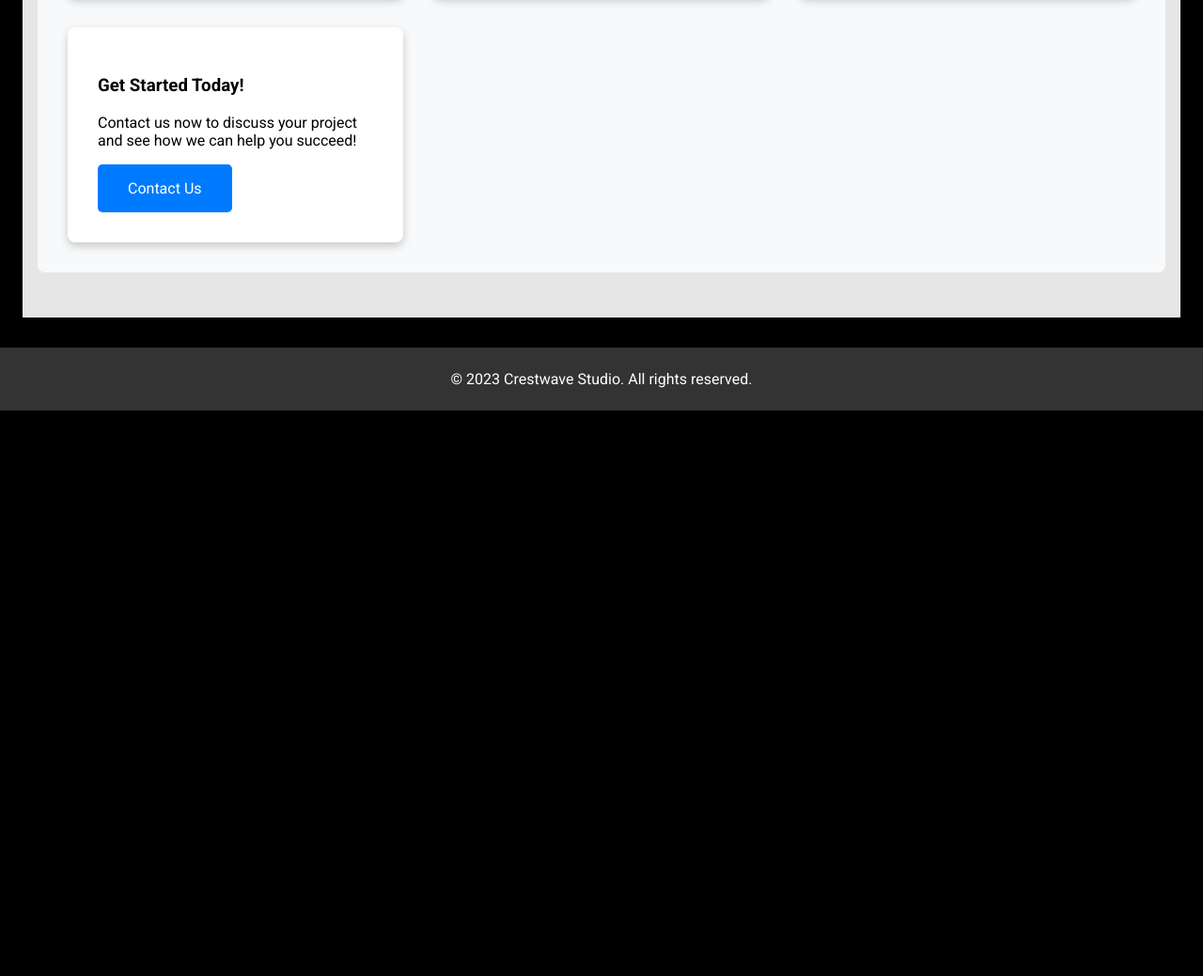
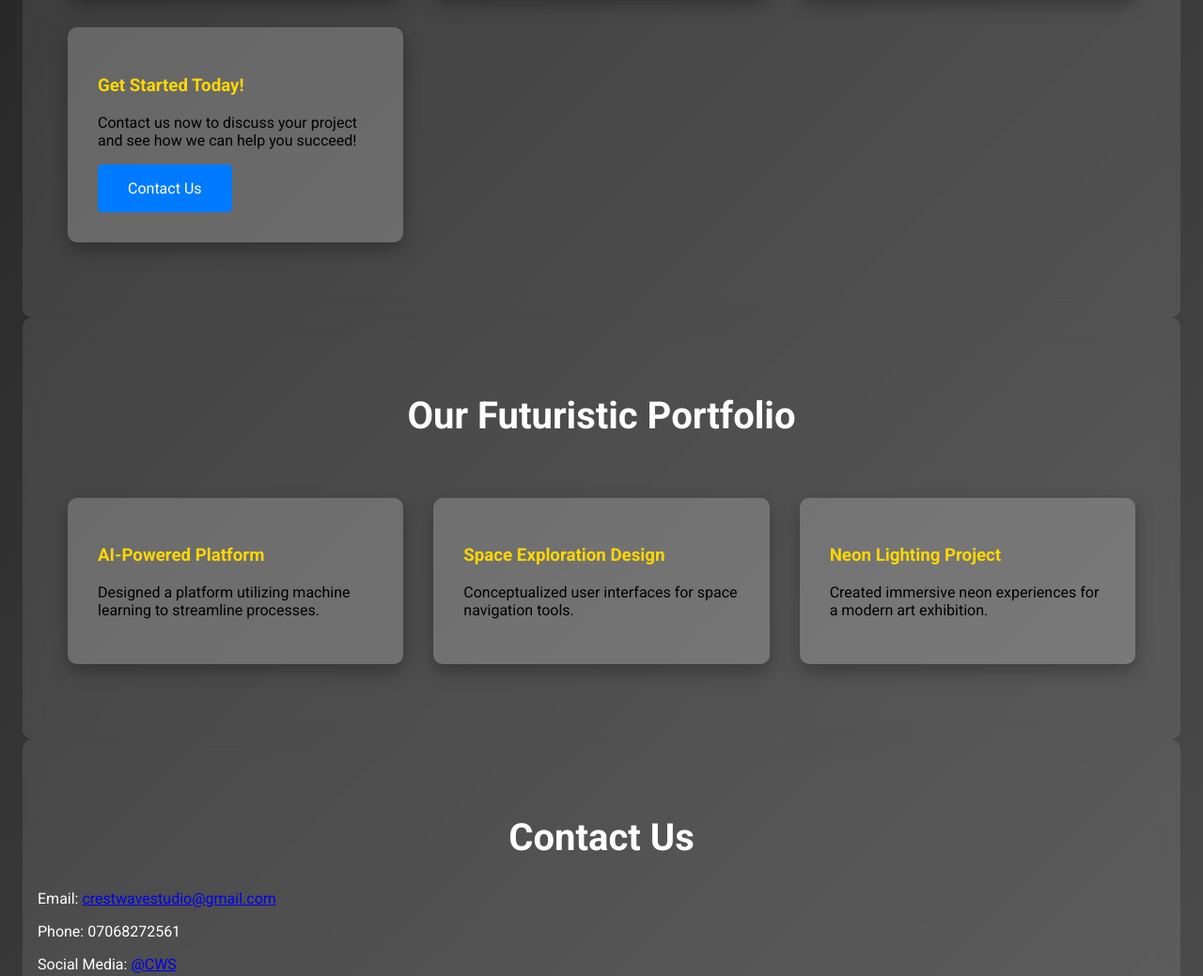
Before and after one commit to APWUTAWUTA/crestwavestudio, a plain HTML site: page index.html in a window 1280 px wide. Shown: the part 1022-2061 px from the top of the page at 94% size. Before the commit the page ends 1459 px from the top, so only its background shows below. Drawn offline with Linux system fonts and the light colour scheme.

Commit message:
Add files via upload

```diff
--- a/index.html
+++ b/index.html
@@ -11,9 +11,8 @@
             font-family: 'Roboto', sans-serif;
             margin: 0;
             padding: 0;
-            background-color: #000; /* Change background to black */
+            background: linear-gradient(135deg, #1a1a1a, #4d4d4d); /* Gradient background */
             color: #fff; /* Change text color to white for contrast */
-            background-image: url('path/to/graffiti-background.jpg'); /* Add graffiti background */
             background-size: cover; /* Cover the entire background */
         }
         header {
@@ -22,6 +21,7 @@
             color: #fff;
             padding: 2rem 0;
             text-align: center;
+            box-shadow: 0 4px 20px rgba(0, 0, 0, 0.5); /* Shadow for depth */
         }
         header h1 {
             margin: 0;
@@ -38,8 +38,9 @@
         nav {
             display: flex;
             justify-content: center;
-            background-color: #0056b3;
+            background-color: rgba(0, 86, 179, 0.8); /* Semi-transparent background */
             padding: 1rem;
+            box-shadow: 0 2px 10px rgba(0, 0, 0, 0.5); /* Shadow for depth */
         }
         nav a {
             color: #fff;
@@ -55,35 +56,35 @@
             padding: 3rem 1rem;
             max-width: 1200px;
             margin: auto;
-            background-color: rgba(255, 255, 255, 0.9); /* Slightly transparent white */
+            background-color: rgba(255, 255, 255, 0.1); /* Slightly transparent white */
+            border-radius: 10px; /* Rounded corners */
+            backdrop-filter: blur(10px); /* Blur effect for background */
         }
         h2 {
             text-align: center;
             margin-bottom: 2rem;
             font-size: 2.5rem; /* Increased font size */
         }
-        .services {
+        .services, .portfolio {
             display: grid;
             grid-template-columns: repeat(auto-fit, minmax(300px, 1fr));
             gap: 2rem;
-            background-color: #f8f9fa; /* New appealing background color for services */
             padding: 2rem; /* Added padding for better spacing */
-            border-radius: 8px; /* Rounded corners */
         }
-        .service {
-            background: #fff;
+        .service, .portfolio-item {
+            background: rgba(255, 255, 255, 0.2); /* Semi-transparent background */
             padding: 2rem;
-            border-radius: 8px; /* Added border radius for a softer look */
-            box-shadow: 0 4px 10px rgba(0, 0, 0, 0.2); /* Added shadow for depth */
+            border-radius: 10px; /* Added border radius for a softer look */
+            box-shadow: 0 8px 20px rgba(0, 0, 0, 0.3); /* Enhanced shadow for depth */
             transition: transform 0.3s, box-shadow 0.3s; /* Smooth transition */
             color: black; /* Change font color to black */
         }
-        .service h3 {
-            color: black; /* Change service title color to black */
+        .service h3, .portfolio-item h3 {
+            color: #FFD700; /* Change service title color to gold */
         }
-        .service:hover {
-            transform: translateY(-5px); /* Hover effect */
-            box-shadow: 0 8px 20px rgba(0, 0, 0, 0.3); /* Enhanced shadow on hover */
+        .service:hover, .portfolio-item:hover {
+            transform: translateY(-10px); /* Hover effect */
+            box-shadow: 0 12px 30px rgba(0, 0, 0, 0.5); /* Enhanced shadow on hover */
         }
         footer {
             background-color: #333;
@@ -163,6 +164,29 @@
             </div>
         </div>
     </section>
+    <section id="portfolio">
+        <h2 style="color: #fff; text-align: center;">Our Futuristic Portfolio</h2>
+        <div class="portfolio">
+            <div class="portfolio-item">
+                <h3>AI-Powered Platform</h3>
+                <p>Designed a platform utilizing machine learning to streamline processes.</p>
+            </div>
+            <div class="portfolio-item">
+                <h3>Space Exploration Design</h3>
+                <p>Conceptualized user interfaces for space navigation tools.</p>
+            </div>
+            <div class="portfolio-item">
+                <h3>Neon Lighting Project</h3>
+                <p>Created immersive neon experiences for a modern art exhibition.</p>
+            </div>
+        </div>
+    </section>
+    <section id="contact">
+        <h2>Contact Us</h2>
+        <p>Email: <a href="mailto:crestwavestudio@gmail.com">crestwavestudio@gmail.com</a></p>
+        <p>Phone: 07068272561</p>
+        <p>Social Media: <a href="https://twitter.com/cws" target="_blank">@CWS</a></p>
+    </section>
     <footer>
         <p>&copy; 2023 Crestwave Studio. All rights reserved.</p>
     </footer>
```
